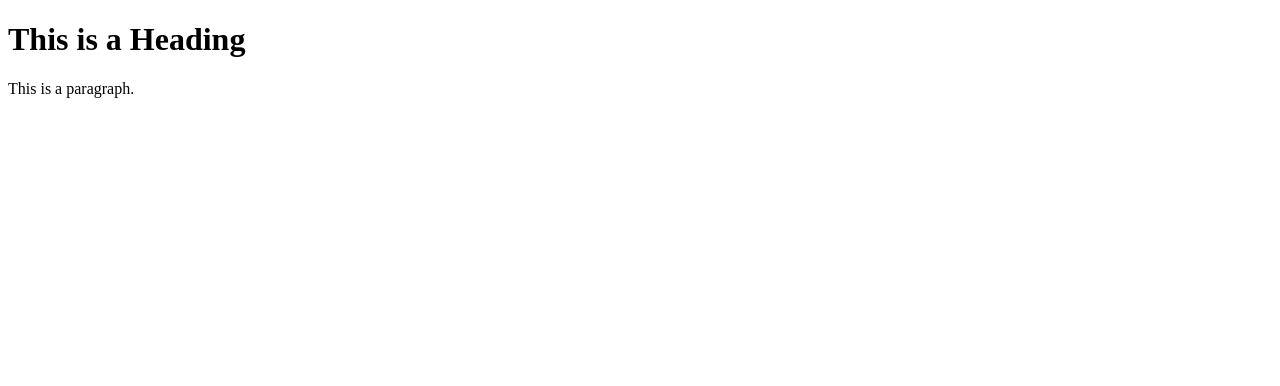
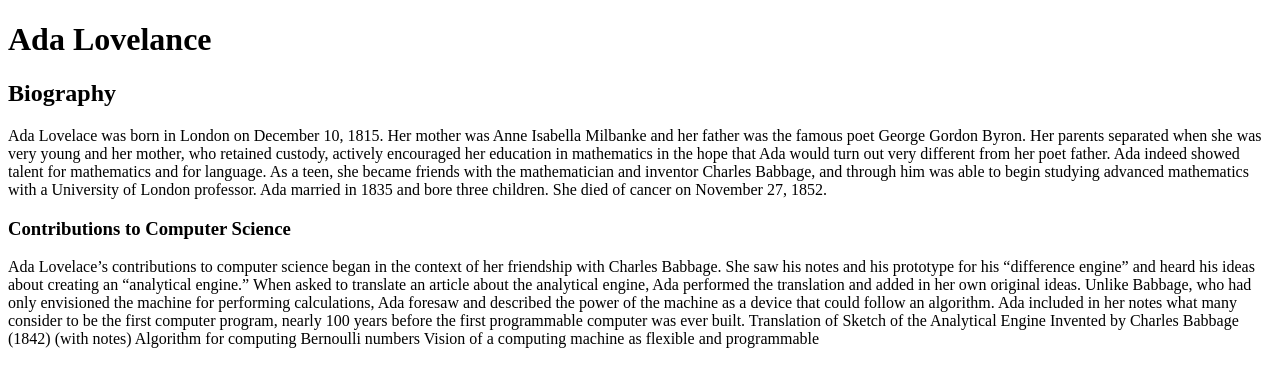
Before and after one commit to drgoofy44/ADA-Lovelace-, a plain HTML site: page index.html in a window 1280 px wide. Drawn offline with Linux system fonts and the light colour scheme.

Commit message:
Update index.html with Ada Lovelace content
Added biography and contributions of Ada Lovelace to the HTML page.

```diff
--- a/index.html
+++ b/index.html
@@ -4,7 +4,29 @@
 <title>Page Title</title>
 </head>
 <body>
-  <h1>This is a Heading</h1>
-  <p>This is a paragraph.</p>
+
+
+<h1>Ada Lovelance</h1>
+
+
+<h2>Biography</h2>
+<p>Ada Lovelace was born in London on December 10, 1815. Her mother was Anne Isabella Milbanke and her father was the famous poet George Gordon Byron.  Her parents separated when she was very young and her mother, who retained custody, actively encouraged her education in mathematics in the hope that Ada would turn out very different from her poet father.
+
+
+Ada indeed showed talent for mathematics and for language.  As a teen, she became friends with the mathematician and inventor Charles Babbage, and through him was able to begin studying advanced mathematics with a University of London professor. Ada married in 1835 and bore three children. She died of cancer on November 27, 1852.
+</p>
+<h3>Contributions to Computer Science</h3>
+<p>Ada Lovelace’s contributions to computer science began in the context of her friendship with Charles Babbage.  She saw his notes and his prototype for his “difference engine” and heard his ideas about creating an “analytical engine.”
+
+
+When asked to translate an article about the analytical engine, Ada performed the translation and added in her own original ideas. Unlike Babbage, who had only envisioned the machine for performing calculations, Ada foresaw and described the power of the machine as a device that could follow an algorithm.  Ada included in her notes what many consider to be the first computer program, nearly 100 years before the first programmable computer was ever built.
+
+
+Translation of Sketch of the Analytical Engine Invented by Charles Babbage (1842) (with notes)
+Algorithm for computing Bernoulli numbers
+Vision of a computing machine as flexible and programmable
+</p>
+
+
 </body>
 </html>
```
